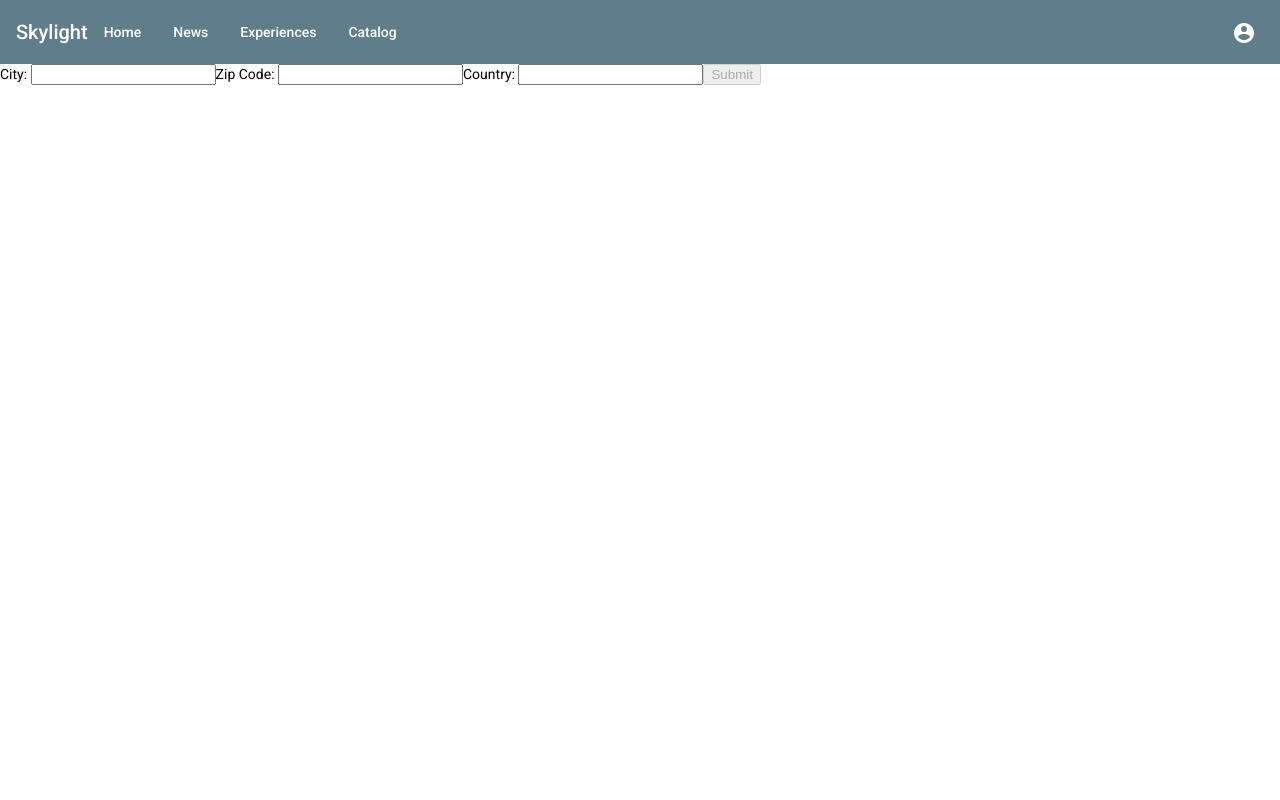
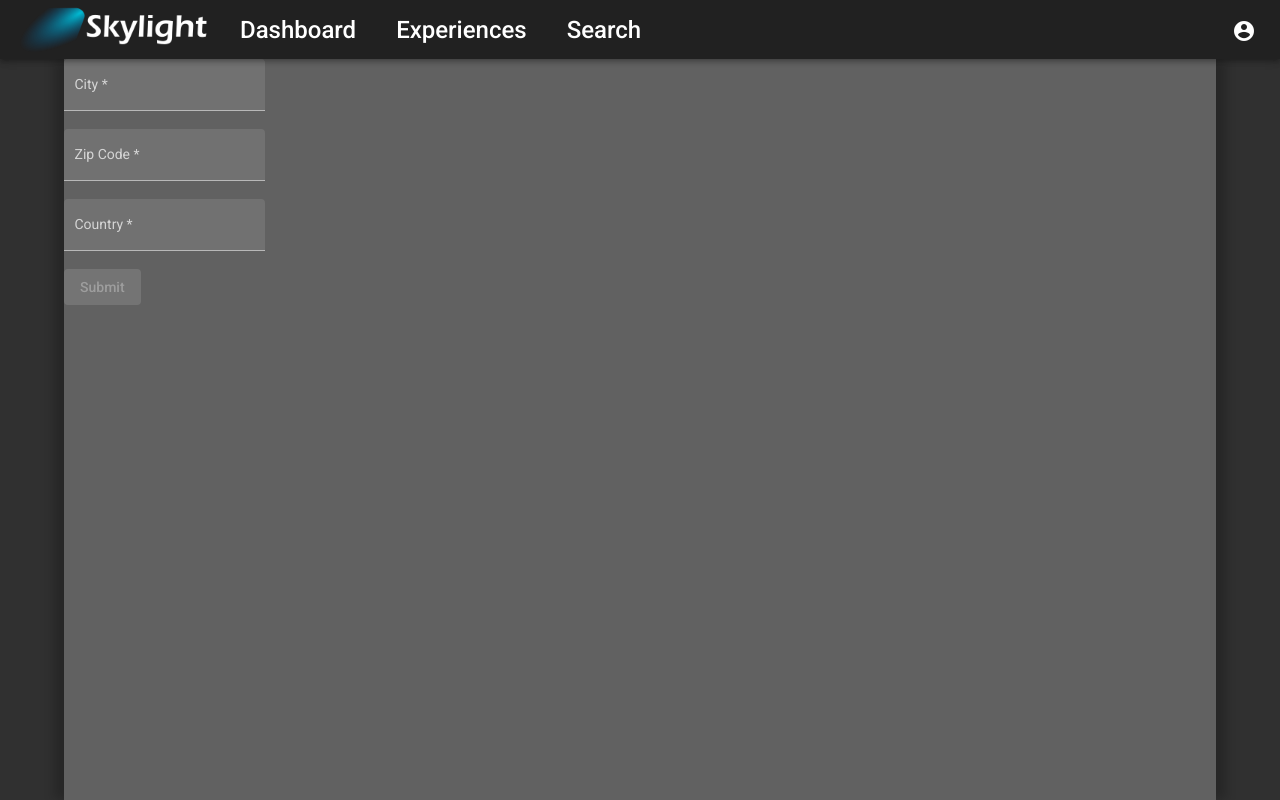
Before and after one commit to JTPenkalski/Skylight, an Angular app in the folder Skylight/Skylight-WebUI/: page / in a window 1280 px wide. Built offline with nearby package versions, Linux system fonts and the light colour scheme; no server answers.

Commit message:
Added support for Sass stylesheets with Angular components. Began implementing the initial color themes.

```diff
--- a/Skylight/Skylight-WebUI/angular.json
+++ b/Skylight/Skylight-WebUI/angular.json
@@ -2,6 +2,11 @@
   "$schema": "./node_modules/@angular/cli/lib/config/schema.json",
   "version": 1,
   "newProjectRoot": "projects",
+  "schematics": {
+    "@schematics/angular:component": {
+      "style": "scss"
+    }
+  },
   "projects": {
     "Skylight-WebUI": {
       "projectType": "application",
@@ -23,8 +28,8 @@
               "src/assets"
             ],
             "styles": [
-              "src/custom-theme.scss",
-              "src/styles.css"
+              "src/app-theme.scss",
+              "src/styles.scss"
             ],
             "scripts": []
           },
@@ -81,23 +86,6 @@
           "options": {
             "browserTarget": "Skylight-WebUI:build"
           }
-        },
-        "test": {
-          "builder": "@angular-devkit/build-angular:karma",
-          "options": {
-            "main": "src/test.ts",
-            "polyfills": "src/polyfills.ts",
-            "tsConfig": "tsconfig.spec.json",
-            "karmaConfig": "karma.conf.js",
-            "assets": [
-              "src/favicon.ico",
-              "src/assets"
-            ],
-            "styles": [
-              "src/styles.css"
-            ],
-            "scripts": []
-          }
         }
       }
     }
--- /dev/null
+++ b/Skylight/Skylight-WebUI/src/app-theme.scss
@@ -0,0 +1,55 @@
+// Custom Theming for Angular Material
+// For more information: https://material.angular.io/guide/theming
+@use 'sass:map';
+@use '@angular/material' as mat;
+
+// Include the common styles for Angular Material. We include this here so that you only have to load a single CSS file for Angular Material in your app.
+// Be sure that you only ever include this mixin once!
+@include mat.core();
+
+// Privately define the palettes for your theme using the Material Design palettes available in palette.scss.
+// For each palette, you can optionally specify a default, lighter, and darker hue. Available color palettes: https://material.io/design/color/
+// For accent colors, use the SCSS feature unquoted strings.
+$_theme-app-palette-primary: mat.define-palette(mat.$gray-palette);
+$_theme-app-palette-accent: mat.define-palette(mat.$light-blue-palette, A200, A100, A400);
+$_theme-app-palette-warn: mat.define-palette(mat.$red-palette);
+
+// Create the theme object.
+// A theme consists of configurations for individual theming systems such as "color" or "typography".
+$theme-app: mat.define-dark-theme((color: (primary: $_theme-app-palette-primary, accent: $_theme-app-palette-accent, warn: $_theme-app-palette-warn)));
+
+// Include theme styles for core and each component used in your app.
+// Alternatively, you can import and @include the theme mixins for each component that you are using.
+@include mat.all-component-themes($theme-app);
+
+/// Gets a color from the given palette of the current theme.
+/// @param {'primary' | 'accent' | 'warn'} $palette - The name of the palette to use.
+/// @param {String} $hue - The hue of the color, based on the Material specification.
+/// @param {int} $opacity - The opacity of the color.
+/// @returns {Color} - The final color from the current theme.
+@function color($palette, $hue, $opacity: null)
+{
+  // Get the color config from the theme.
+  $color-config: mat.get-color-config($theme-app);
+
+  // Get the color palette from the color config.
+  $palette: map.get($color-config, $palette);
+
+  // Get the specific color requested from this palette.
+  $color: mat.get-color-from-palette($palette, $hue, $opacity);
+
+  @return $color;
+}
+
+/// Gets a font family from the current theme.
+/// @returns {String} - The font family from the current theme.
+@function typography()
+{
+  // Get the typography config from the theme.
+  $typography-config: mat.get-typography-config($theme-app);
+
+  // Get the font from the typography config.
+  $font-family: mat.font-family($typography-config);
+
+  @return $font-family;
+}
--- a/Skylight/Skylight-WebUI/src/components/app/app.component.html
+++ b/Skylight/Skylight-WebUI/src/components/app/app.component.html
@@ -1,13 +1,16 @@
-<mat-toolbar color="primary">
-  <span>Skylight</span>
-  <button mat-button>Home</button>
-  <button mat-button>News</button>
-  <button mat-button>Experiences</button>
-  <button mat-button>Catalog</button>
+<div id="page">
+  <mat-toolbar id="toolbar" class="mat-elevation-z4">
+    <img id="logo" src="../../assets/logo256_64.png" alt="logo" />
+    <a mat-button matTooltip="View your dashboard" class="toolbar-button">Dashboard</a>
+    <a mat-button matTooltip="View all recorded weather experiences" class="toolbar-button">Experiences</a>
+    <a mat-button matTooltip="Search records for weather events, trackers, and more" class="toolbar-button">Search</a>
     <span class="horizontal-spacer"></span>
     <button mat-icon-button matTooltip="Login" aria-hidden="false" aria-label="Login Button">
       <mat-icon fontIcon="account_circle"></mat-icon>
     </button>
   </mat-toolbar>
 
+  <div id="content">
     <form-location></form-location>
+  </div>
+</div>
--- /dev/null
+++ b/Skylight/Skylight-WebUI/src/components/app/app.component.scss
@@ -0,0 +1,30 @@
+@use '~/src/app-theme' as theme;
+
+#page {
+  height: 100%;
+  display: flex;
+  flex-direction: column;
+}
+
+#content {
+  background-color: theme.color('primary', 700);
+  box-shadow: 10px 0px 10px 0px rgba(0, 0, 0, 0.2), -10px 0px 10px 0px rgba(0, 0, 0, 0.2);
+  height: 100%;
+  margin: 0px auto;
+  width: 90%;
+}
+
+#toolbar {
+    z-index: 128;
+}
+
+#logo {
+    height: 48px;
+    margin: 0px 16px 0px 0px;
+    width: 192px;
+}
+
+.toolbar-button {
+    font-size: 24px;
+    margin: 0px 8px 0px 0px;
+}
--- a/Skylight/Skylight-WebUI/src/components/app/app.component.ts
+++ b/Skylight/Skylight-WebUI/src/components/app/app.component.ts
@@ -5,7 +5,7 @@ import { WeatherType } from '../../models/WeatherType'
 @Component({
   selector: 'app-root',
   templateUrl: './app.component.html',
-  styleUrls: ['./app.component.css']
+  styleUrls: ['./app.component.scss']
 })
 export class AppComponent {
   public weatherTypes?: WeatherType[];
--- a/Skylight/Skylight-WebUI/src/components/forms/location/form-location.component.html
+++ b/Skylight/Skylight-WebUI/src/components/forms/location/form-location.component.html
@@ -1,12 +1,26 @@
 <form [formGroup]="location" (ngSubmit)="onSubmit()">
-  <label for="city">City: </label>
-  <input id="city" type="text" formControlName="city">
+  <div>
+    <mat-form-field appearance="fill">
+      <mat-label>City</mat-label>
+      <input matInput type="text" formControlName="city">
+    </mat-form-field>
+  </div>
 
-  <label for="zipCode">Zip Code: </label>
-  <input id="zipCode" type="text" formControlName="zipCode">
+  <div>
+    <mat-form-field appearance="fill">
+      <mat-label>Zip Code</mat-label>
+      <input matInput type="text" formControlName="zipCode">
+    </mat-form-field>
+  </div>
 
-  <label for="country">Country: </label>
-  <input id="country" type="text" formControlName="country">
+  <div>
+    <mat-form-field appearance="fill">
+      <mat-label>Country</mat-label>
+      <input matInput type="text" formControlName="country">
+    </mat-form-field>
+  </div>
 
-  <button type="submit" [disabled]="!location.valid">Submit</button>
+  <div>
+    <button mat-raised-button color="accent" type="submit" [disabled]="!location.valid">Submit</button>
+  </div>
 </form>
--- a/Skylight/Skylight-WebUI/src/components/forms/location/form-location.component.ts
+++ b/Skylight/Skylight-WebUI/src/components/forms/location/form-location.component.ts
@@ -1,6 +1,7 @@
 import { Component } from '@angular/core';
-import { FormBuilder, FormControl, FormGroup } from '@angular/forms';
+import { NonNullableFormBuilder } from '@angular/forms';
 import { Validators } from '@angular/forms';
+import {  } from '@angular/material';
 
 @Component({
   selector: 'form-location',
@@ -13,7 +14,7 @@ export class FormLocationComponent {
     country: ['', Validators.required]
   });
 
-  constructor(private formBuilder: FormBuilder) { }
+  constructor(private formBuilder: NonNullableFormBuilder) { }
 
   onSubmit() {
     // TODO: Use EventEmitter with form value
--- a/Skylight/Skylight-WebUI/src/custom-theme.scss
+++ /dev/null
@@ -1,34 +0,0 @@
-
-// Custom Theming for Angular Material
-// For more information: https://material.angular.io/guide/theming
-@use '@angular/material' as mat;
-// Plus imports for other components in your app.
-
-// Include the common styles for Angular Material. We include this here so that you only
-// have to load a single css file for Angular Material in your app.
-// Be sure that you only ever include this mixin once!
-@include mat.core();
-
-// Define the palettes for your theme using the Material Design palettes available in palette.scss
-// (imported above). For each palette, you can optionally specify a default, lighter, and darker
-// hue. Available color palettes: https://material.io/design/color/
-$Skylight-WebUI-primary: mat.define-palette(mat.$blue-gray-palette);
-$Skylight-WebUI-accent: mat.define-palette(mat.$teal-palette, A200, A100, A400);
-
-// The warn palette is optional (defaults to red).
-$Skylight-WebUI-warn: mat.define-palette(mat.$red-palette);
-
-// Create the theme object. A theme consists of configurations for individual
-// theming systems such as "color" or "typography".
-$Skylight-WebUI-theme: mat.define-dark-theme((
-  color: (
-    primary: $Skylight-WebUI-primary,
-    accent: $Skylight-WebUI-accent,
-    warn: $Skylight-WebUI-warn,
-  )
-));
-
-// Include theme styles for core and each component used in your app.
-// Alternatively, you can import and @include the theme mixins for each component
-// that you are using.
-@include mat.all-component-themes($Skylight-WebUI-theme);
--- a/Skylight/Skylight-WebUI/src/index.html
+++ b/Skylight/Skylight-WebUI/src/index.html
@@ -11,7 +11,7 @@
     <link href="https://fonts.googleapis.com/css2?family=Roboto:wght@300;400;500&display=swap" rel="stylesheet">
     <link href="https://fonts.googleapis.com/icon?family=Material+Icons" rel="stylesheet">
 </head>
-  <body class="mat-typography">
+  <body class="mat-app-background mat-typography">
     <app-root></app-root>
   </body>
 </html>
--- a/Skylight/Skylight-WebUI/src/modules/app.module.ts
+++ b/Skylight/Skylight-WebUI/src/modules/app.module.ts
@@ -3,7 +3,9 @@ import { BrowserAnimationsModule } from '@angular/platform-browser/animations';
 import { BrowserModule } from '@angular/platform-browser';
 import { HttpClientModule } from '@angular/common/http';
 import { MatButtonModule } from '@angular/material/button';
+import { MatFormFieldModule } from '@angular/material/form-field';
 import { MatIconModule } from '@angular/material/icon';
+import { MatInputModule } from '@angular/material/input';
 import { MatToolbarModule } from '@angular/material/toolbar';
 import { MatTooltipModule } from '@angular/material/tooltip';
 import { ReactiveFormsModule } from '@angular/forms';
@@ -22,7 +24,9 @@ import { FormLocationComponent } from '../components/forms/location/form-locatio
     BrowserModule,
     HttpClientModule,
     MatButtonModule,
+    MatFormFieldModule,
     MatIconModule,
+    MatInputModule,
     MatToolbarModule,
     MatTooltipModule,
     ReactiveFormsModule
```
Also changed, not shown: Skylight/Skylight-WebUI/src/components/app/app.component.css (deleted), Skylight/Skylight-WebUI/src/styles.scss (renamed from Skylight/Skylight-WebUI/src/styles.css). Lines whose indentation alone changed are shown as unchanged.
